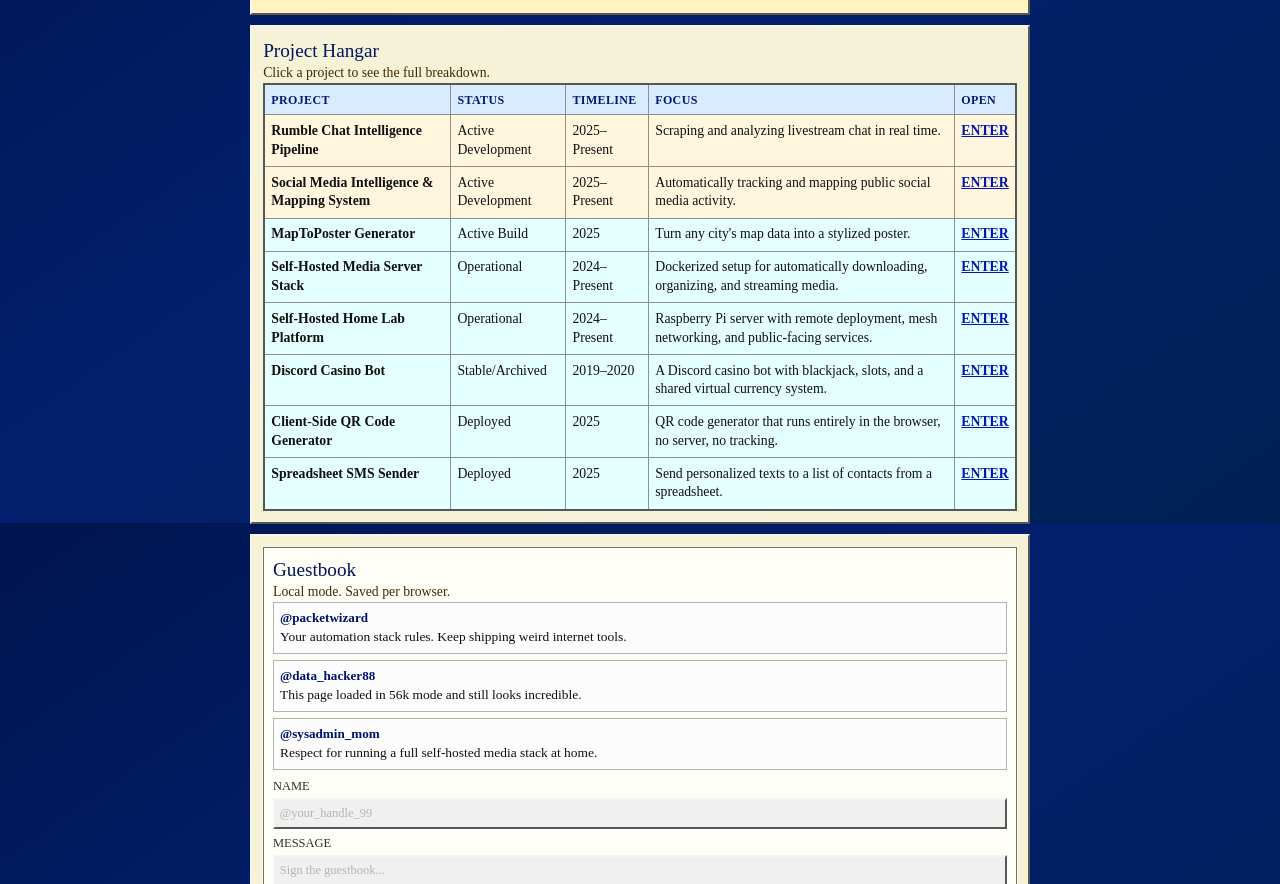
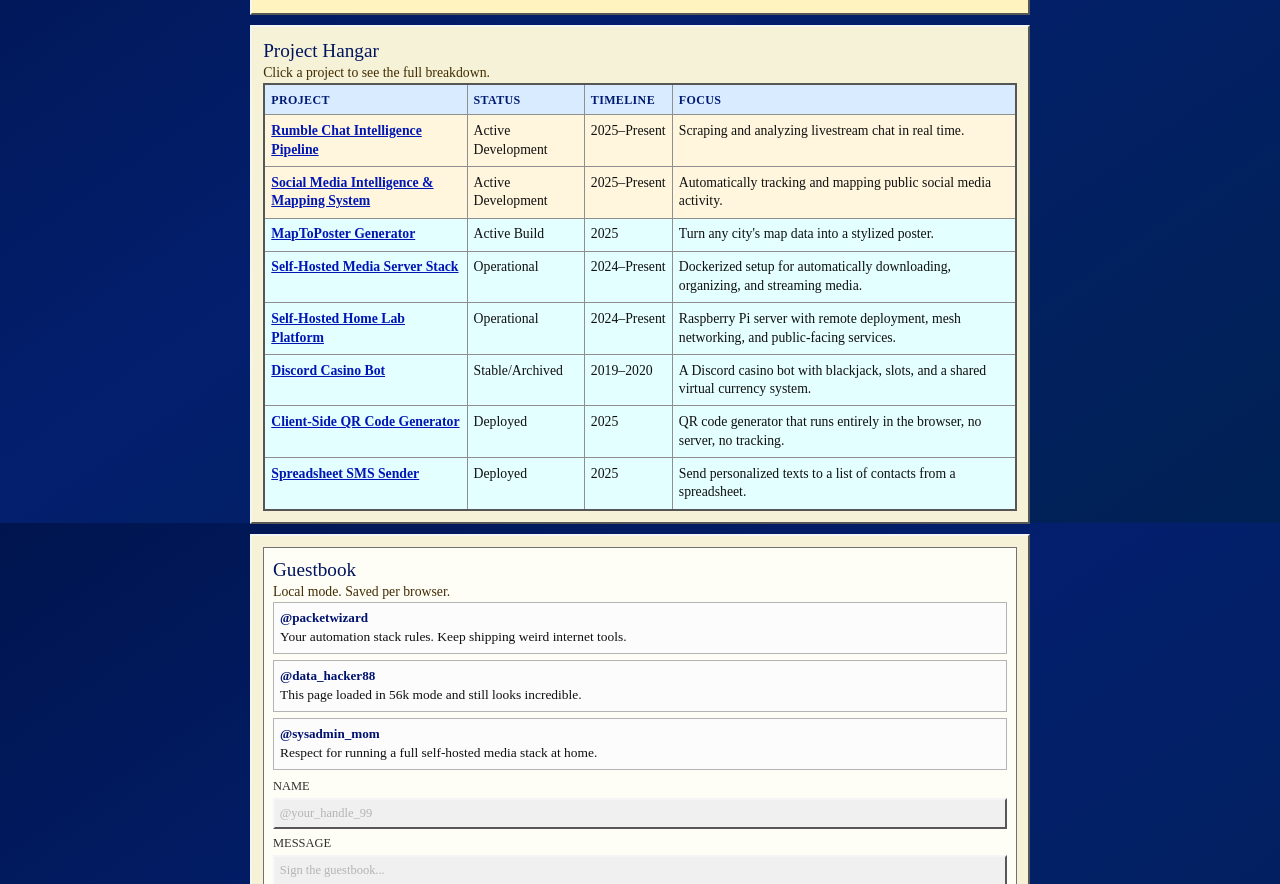
Before and after one commit to ConnorSwis/Connor-Portfolio, a React (Vite) app: page / in a window 1280 px wide. Shown: the part 1077-1961 px from the top of the page. Built offline with nearby package versions, Linux system fonts and the light colour scheme; no server answers.

Commit message:
Embed project title in link and CSS tweaks

```diff
--- a/src/App.css
+++ b/src/App.css
@@ -348,6 +348,14 @@
   text-transform: uppercase;
   font-size: 0.75rem;
   letter-spacing: 0.03em;
+}
+
+.project-title-link {
+  font-weight: 700;
+}
+
+.project-timeline-cell {
+  white-space: nowrap;
 }
 
 .signal-cyan {
--- a/src/pages/HomePage.tsx
+++ b/src/pages/HomePage.tsx
@@ -307,26 +307,24 @@ export function HomePage({ visitorCount }: HomePageProps) {
                   <th scope="col">Status</th>
                   <th scope="col">Timeline</th>
                   <th scope="col">Focus</th>
-                  <th scope="col">Open</th>
                 </tr>
               </thead>
               <tbody>
                 {projects.map((project) => (
                   <tr className={`signal-${project.signal}`} key={project.slug}>
                     <td>
-                      <strong>{project.title}</strong>
+                      <RouteLink
+                        className="retro-link project-title-link"
+                        to={`/projects/${project.slug}`}
+                      >
+                        <strong>{project.title}</strong>
+                      </RouteLink>
                     </td>
                     <td>{project.status}</td>
-                    <td>{project.timeline}</td>
+                    <td className="project-timeline-cell">
+                      {project.timeline}
+                    </td>
                     <td>{project.tagline}</td>
-                    <td>
-                      <RouteLink
-                        className="retro-link"
-                        to={`/projects/${project.slug}`}
-                      >
-                        ENTER
-                      </RouteLink>
-                    </td>
                   </tr>
                 ))}
               </tbody>
```
